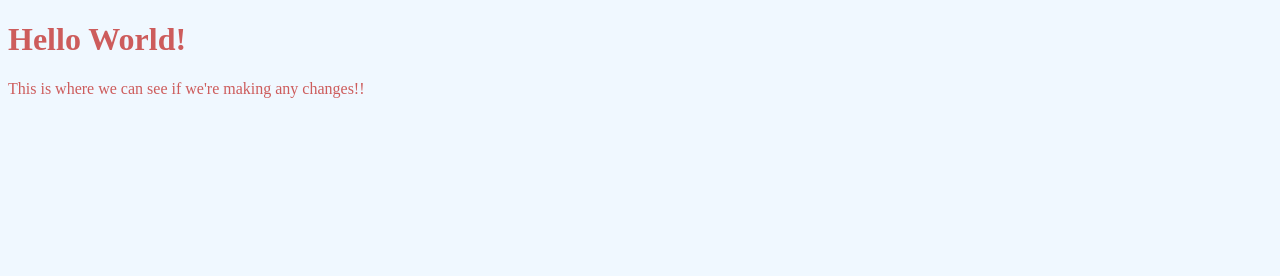
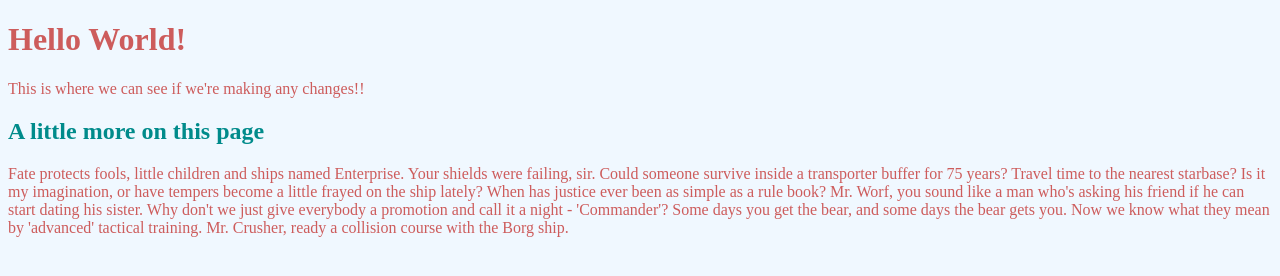
Before and after one commit to loukitzanna/website-for-demo, a plain HTML site: page index.html in a window 1280 px wide. Drawn offline with Linux system fonts and the light colour scheme.

Commit message:
more changes

```diff
--- a/index.html
+++ b/index.html
@@ -9,5 +9,9 @@
 
 <h1>Hello World!</h1>
 <p>This is where we can see if we're making any changes!!</p>
+
+<h2> A little more on this page</h2>
+
+<p>Fate protects fools, little children and ships named Enterprise. Your shields were failing, sir. Could someone survive inside a transporter buffer for 75 years? Travel time to the nearest starbase? Is it my imagination, or have tempers become a little frayed on the ship lately? When has justice ever been as simple as a rule book? Mr. Worf, you sound like a man who's asking his friend if he can start dating his sister. Why don't we just give everybody a promotion and call it a night - 'Commander'? Some days you get the bear, and some days the bear gets you. Now we know what they mean by 'advanced' tactical training. Mr. Crusher, ready a collision course with the Borg ship.</p>
 </body>
 </html>
--- a/style.css
+++ b/style.css
@@ -4,3 +4,7 @@ body{
 h1, p{
     color:indianred;
 }
+
+h2{
+    color:darkcyan;
+}
```
